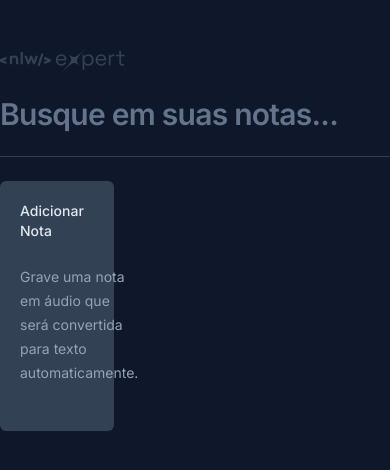
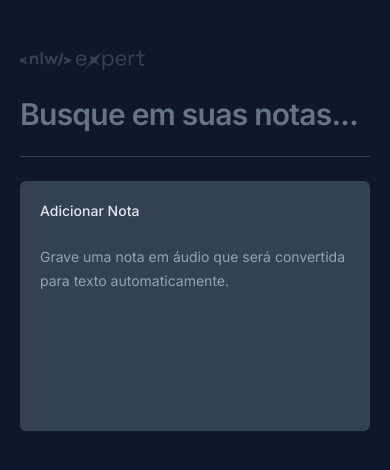
Before and after one commit to emersonfully/nlw-expert-notes, a React (Vite) app: page / in a window 390 px wide. Shown: the top 470 px of the page. Built offline with nearby package versions, Linux system fonts and the light colour scheme.

Commit message:
create the function to delete notes

```diff
--- a/src/App.tsx
+++ b/src/App.tsx
@@ -36,6 +36,16 @@
     localStorage.setItem('notes', JSON.stringify(notesArray));
   }
 
+  function onNoteDeleted(id: string) {
+    const notesArray = notes.filter((note) => {
+      return note.id != id;
+    });
+
+    setNotes(notesArray);
+
+    localStorage.setItem('notes', JSON.stringify(notesArray));
+  }
+
   function handleSearch(event: ChangeEvent<HTMLInputElement>) {
     const query = event.target.value;
 
@@ -50,7 +60,7 @@
       : notes;
 
   return (
-    <div className="mx-auto my-12 max-w-6xl space-y-6">
+    <div className="mx-auto my-12 max-w-6xl space-y-6 px-5">
       <img src={logo} alt="NLW Expert" />
 
       <form className="w-full">
@@ -64,11 +74,13 @@
 
       <div className="h-px bg-slate-700" />
 
-      <div className="grid auto-rows-[250px] grid-cols-3 gap-6">
+      <div className="grid auto-rows-[250px] grid-cols-1 gap-6 md:grid-cols-2 lg:grid-cols-3">
         <NewNoteCard onNoteCreated={onNoteCreated} />
 
         {filteredNotes.map((note) => {
-          return <NoteCard key={note.id} note={note} />;
+          return (
+            <NoteCard key={note.id} note={note} onNoteDeleted={onNoteDeleted} />
+          );
         })}
       </div>
     </div>
--- a/src/components/NewNoteCard.tsx
+++ b/src/components/NewNoteCard.tsx
@@ -102,7 +102,7 @@
       <Dialog.Portal>
         <Dialog.Overlay className="fixed inset-0 bg-black/50" />
 
-        <Dialog.Content className=" fixed left-1/2 top-1/2 flex h-[60vh] w-full max-w-[640px] -translate-x-1/2 -translate-y-1/2 flex-col overflow-hidden rounded-md bg-slate-700 outline-none">
+        <Dialog.Content className=" fixed inset-0 flex w-full flex-col overflow-hidden bg-slate-700 outline-none md:inset-auto md:left-1/2 md:top-1/2 md:h-[60vh] md:max-w-[640px] md:-translate-x-1/2 md:-translate-y-1/2 md:rounded-md">
           <Dialog.Close className="absolute right-0 top-0 bg-slate-800 p-1.5 text-slate-400 hover:text-slate-100">
             <X className="size-5 " />
           </Dialog.Close>
--- a/src/components/NoteCard.tsx
+++ b/src/components/NoteCard.tsx
@@ -5,12 +5,15 @@
 
 interface NoteCardProps {
   note: {
+    id: string;
     date: Date;
     content: string;
   };
+
+  onNoteDeleted: (id: string) => void;
 }
 
-export function NoteCard({ note }: NoteCardProps) {
+export function NoteCard({ note, onNoteDeleted }: NoteCardProps) {
   return (
     <Dialog.Root>
       <Dialog.Trigger className="relative flex flex-col gap-3 space-y-3 overflow-hidden rounded-md bg-slate-800 p-5 text-left outline-none hover:ring-2 hover:ring-slate-600 focus-visible:ring-2 focus-visible:ring-lime-400">
@@ -27,7 +30,7 @@
       <Dialog.Portal>
         <Dialog.Overlay className="fixed inset-0 bg-black/50" />
 
-        <Dialog.Content className=" fixed left-1/2 top-1/2 flex h-[60vh] w-full max-w-[640px] -translate-x-1/2 -translate-y-1/2 flex-col overflow-hidden rounded-md bg-slate-700 outline-none">
+        <Dialog.Content className=" fixed inset-0 flex w-full flex-col overflow-hidden bg-slate-700 outline-none md:inset-auto md:left-1/2 md:top-1/2 md:h-[60vh] md:max-w-[640px] md:-translate-x-1/2 md:-translate-y-1/2 md:rounded-md">
           <Dialog.Close className="absolute right-0 top-0 bg-slate-800 p-1.5 text-slate-400 hover:text-slate-100">
             <X className="size-5 " />
           </Dialog.Close>
@@ -41,6 +44,7 @@
             <p className="text-sm leading-6 text-slate-300">{note.content}</p>
           </div>
           <button
+            onClick={() => onNoteDeleted(note.id)}
             type="button"
             className="group: group w-full bg-slate-800 py-4 text-center text-sm text-slate-300 outline-none"
           >
```
